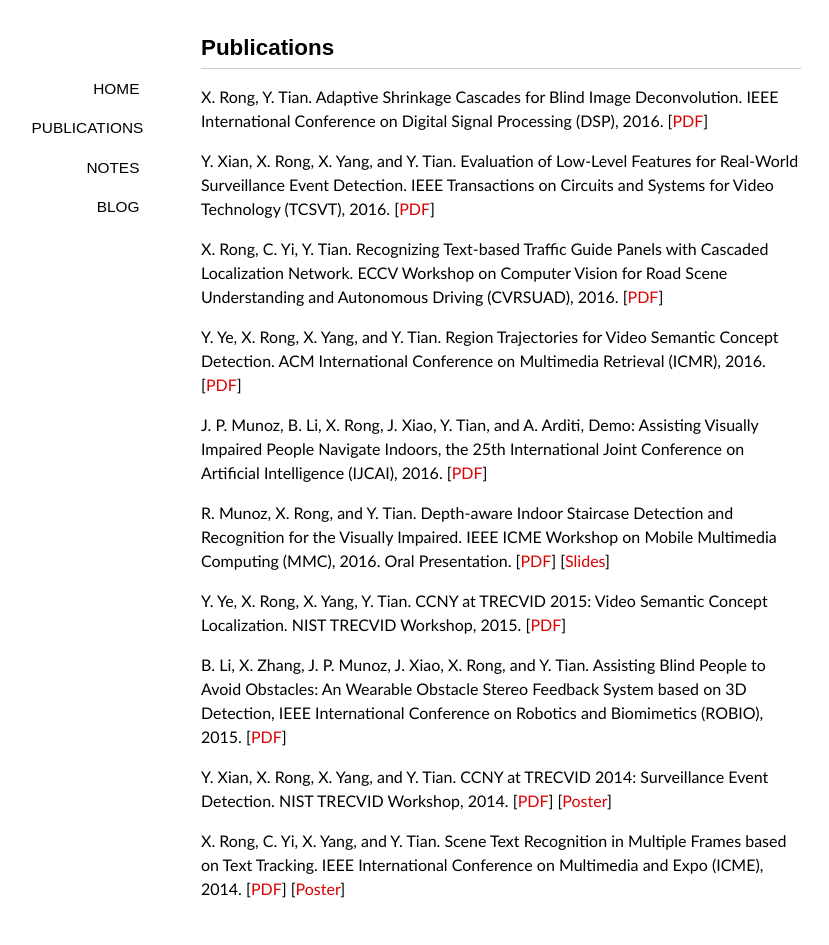
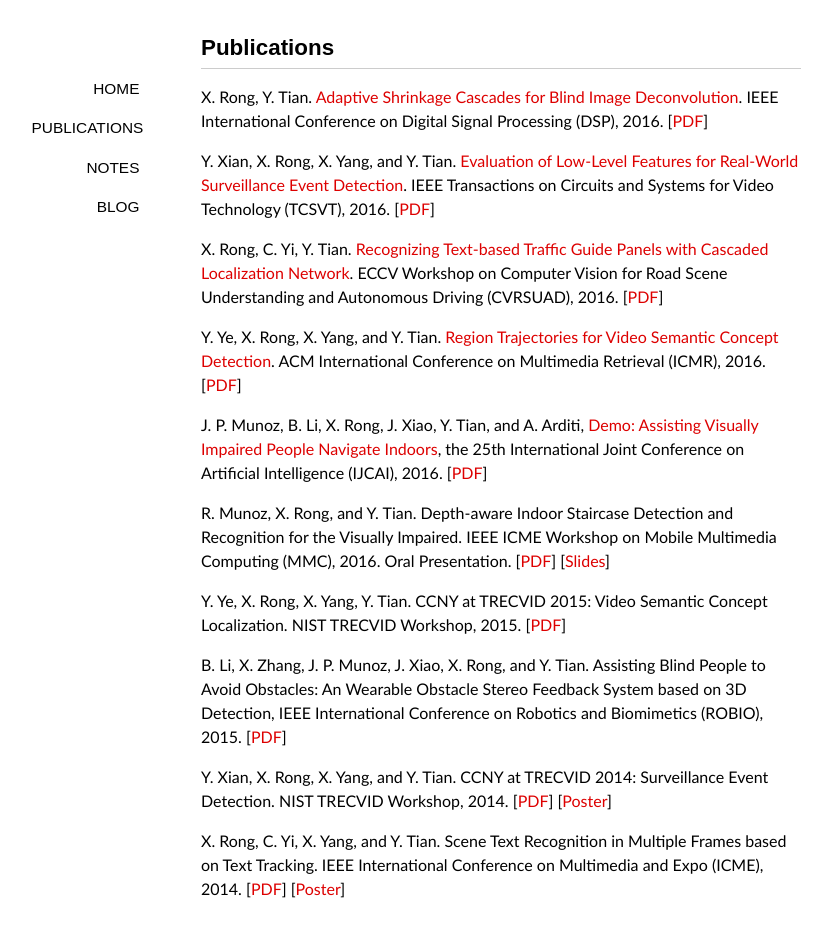
Before and after one commit to ionvision/ionvision.github.io.bk, a Jekyll site: the page built from publications/index.md, in a window 1280 px wide. Shown: the whole page, without its empty margins (139-968 px from the left). Built offline with Jekyll 4.4.1, drawn with Linux system fonts in a browser that asks for light colours; nearby versions of some CDN libraries; some web fonts are replaced; part of the change alters nothing that is shown.

Commit message:
Add links

```diff
--- a/publications/index.md
+++ b/publications/index.md
@@ -4,19 +4,19 @@ layout: page
 comments: false
 ---
 
-X. Rong, Y. Tian. Adaptive Shrinkage Cascades for Blind Image Deconvolution. IEEE International Conference on Digital Signal Processing (DSP), 2016.
+X. Rong, Y. Tian. [Adaptive Shrinkage Cascades for Blind Image Deconvolution](/publications/pdf/DSP16.pdf). IEEE International Conference on Digital Signal Processing (DSP), 2016.
 [[PDF](/publications/pdf/DSP16.pdf)]
 
-Y. Xian, X. Rong, X. Yang, and Y. Tian. Evaluation of Low-Level Features for Real-World Surveillance Event Detection. IEEE Transactions on Circuits and Systems for Video Technology (TCSVT), 2016.
+Y. Xian, X. Rong, X. Yang, and Y. Tian. [Evaluation of Low-Level Features for Real-World Surveillance Event Detection](/publications/pdf/TCSVT16.pdf). IEEE Transactions on Circuits and Systems for Video Technology (TCSVT), 2016.
 [[PDF](/publications/pdf/TCSVT16.pdf)]
 
-X. Rong, C. Yi, Y. Tian. Recognizing Text-based Traffic Guide Panels with Cascaded Localization Network. ECCV Workshop on Computer Vision for Road Scene Understanding and Autonomous Driving (CVRSUAD), 2016.
+X. Rong, C. Yi, Y. Tian. [Recognizing Text-based Traffic Guide Panels with Cascaded Localization Network](/publications/pdf/CVRSUAD16.pdf). ECCV Workshop on Computer Vision for Road Scene Understanding and Autonomous Driving (CVRSUAD), 2016.
 [[PDF](/publications/pdf/CVRSUAD16.pdf)]
 
-Y. Ye, X. Rong, X. Yang, and Y. Tian. Region Trajectories for Video Semantic Concept Detection. ACM International Conference on Multimedia Retrieval (ICMR), 2016.
+Y. Ye, X. Rong, X. Yang, and Y. Tian. [Region Trajectories for Video Semantic Concept Detection](/publications/pdf/ICMR16.pdf). ACM International Conference on Multimedia Retrieval (ICMR), 2016.
 [[PDF](/publications/pdf/ICMR16.pdf)]
 
-J. P. Munoz, B. Li, X. Rong, J. Xiao, Y. Tian, and A. Arditi, Demo: Assisting Visually Impaired People Navigate Indoors, the 25th International Joint Conference on Artificial Intelligence (IJCAI), 2016.
+J. P. Munoz, B. Li, X. Rong, J. Xiao, Y. Tian, and A. Arditi, [Demo: Assisting Visually Impaired People Navigate Indoors](/publications/pdf/IJCAI_DEMO16.pdf), the 25th International Joint Conference on Artificial Intelligence (IJCAI), 2016.
 [[PDF](/publications/pdf/IJCAI_DEMO16.pdf)]
 
 R. Munoz, X. Rong, and Y. Tian. Depth-aware Indoor Staircase Detection and Recognition for the Visually Impaired. IEEE ICME Workshop on Mobile Multimedia Computing (MMC), 2016\. Oral Presentation.
```
